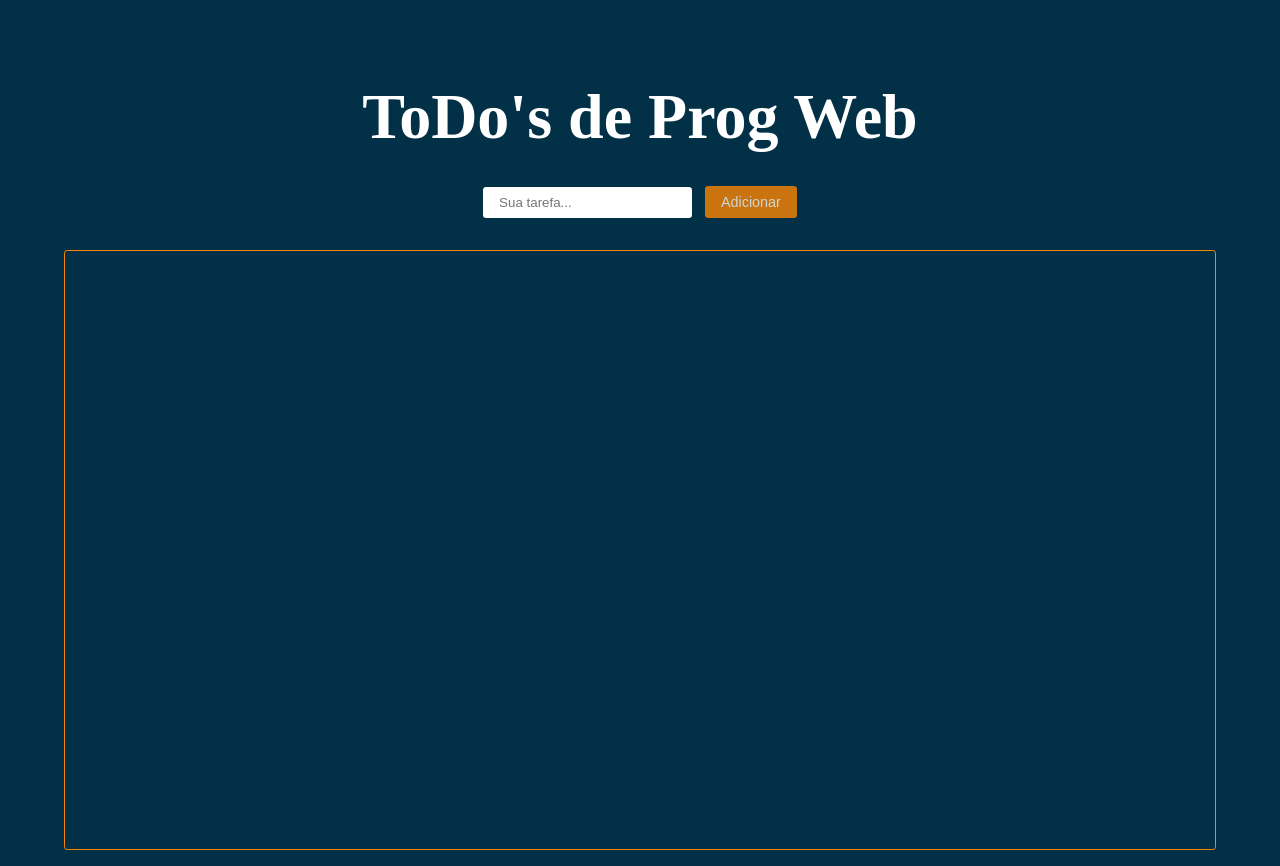
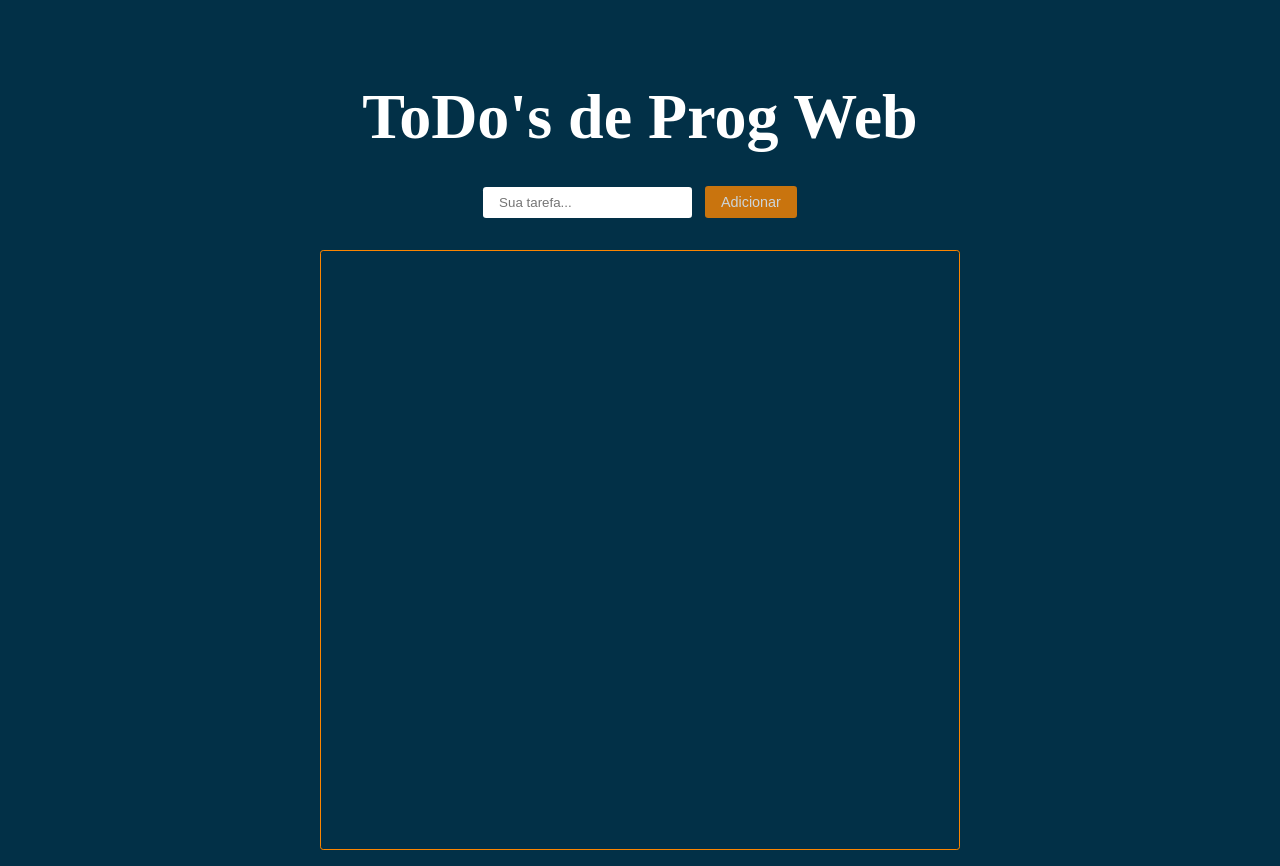
Before and after one commit to TomoriComAncora/todoProgWeb, a React (Vite) app: page / in a window 1280 px wide. Built offline with nearby package versions, Linux system fonts and the light colour scheme; the HTML template or start-up script is replaced by a standard one.

Commit message:
Style: Ajustando tamanho para desktop

```diff
--- a/src/styles.css
+++ b/src/styles.css
@@ -47,7 +47,7 @@ body {
   display: flex;
   flex-direction: column;
   align-items: center;
-  width: 90%;
+  width: 50%;
   height: 600px;
   margin: 1rem 0;
   padding: 1rem 0.5rem;
```
